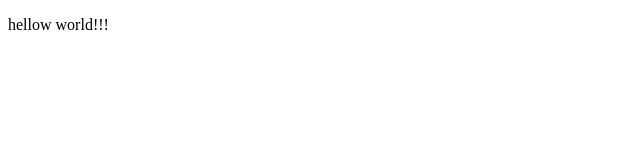
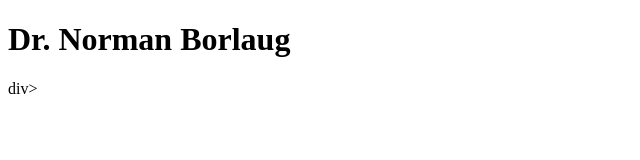
Before and after one commit to P1ro/_Microverse_David-Victor, a plain HTML site: page index.html in a window 1280 px wide. Shown: the whole page, without its empty margins (0-640 px from the left). Drawn offline with Linux system fonts and the light colour scheme.

Commit message:
Add h1 and tittle

```diff
--- a/index.html
+++ b/index.html
@@ -2,13 +2,15 @@
 <html lang="en">
   <head>
     <meta charset="UTF-8">
-    <title>Fork Me! FCC: Test Suite Template</title>
+    <title>Tribute Page</title>
     <link rel="stylesheet" href="css/style.css">
   </head>
 
   <body>
     <script src="https://cdn.freecodecamp.org/testable-projects-fcc/v1/bundle.js"></script>
-    <p> hellow world!!!</p>
+    <div id="main">
+      <h1>Dr. Norman Borlaug</h1>
+    </div>div>
     <!--
 
     Hello Camper!
```
